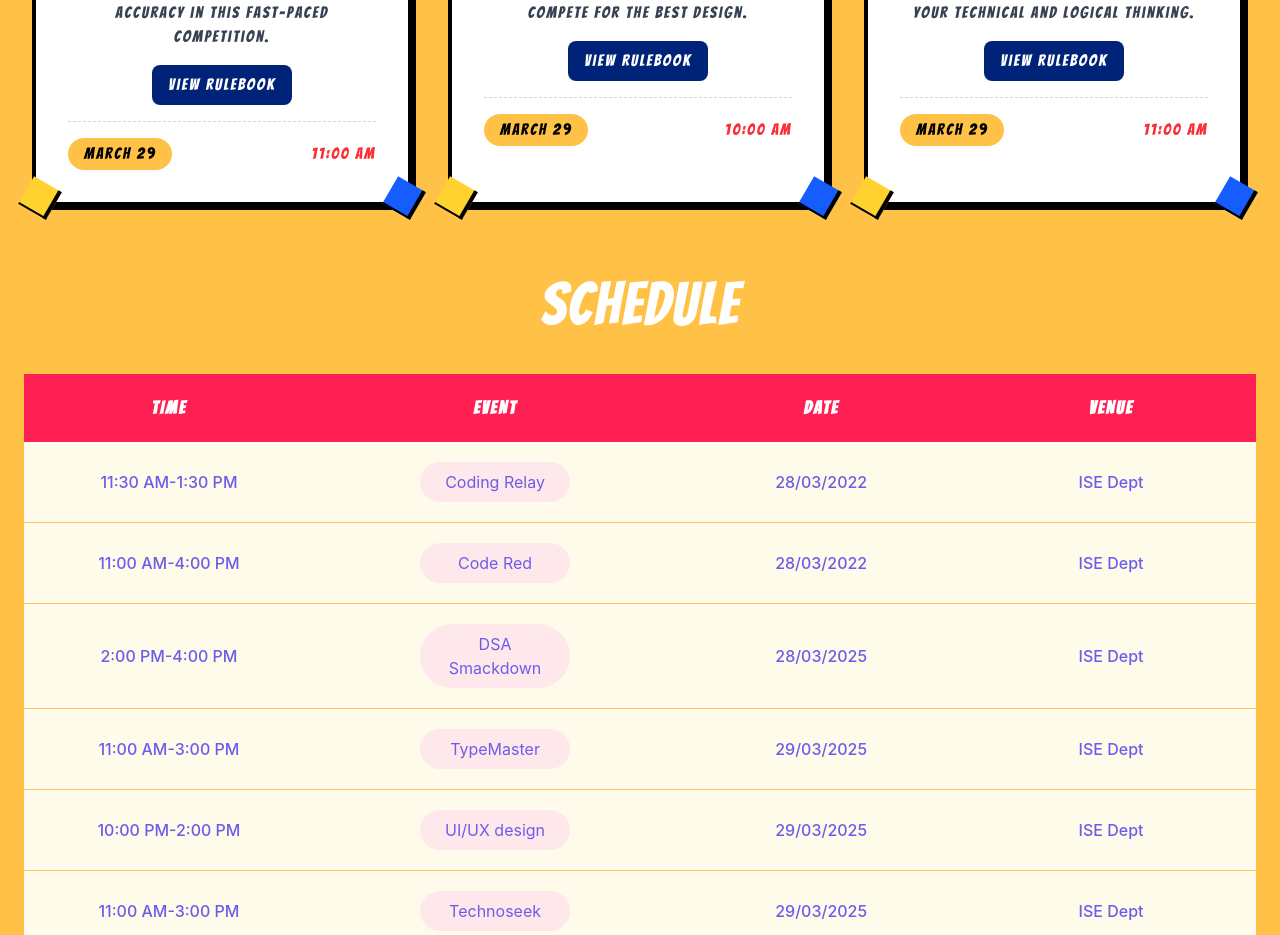
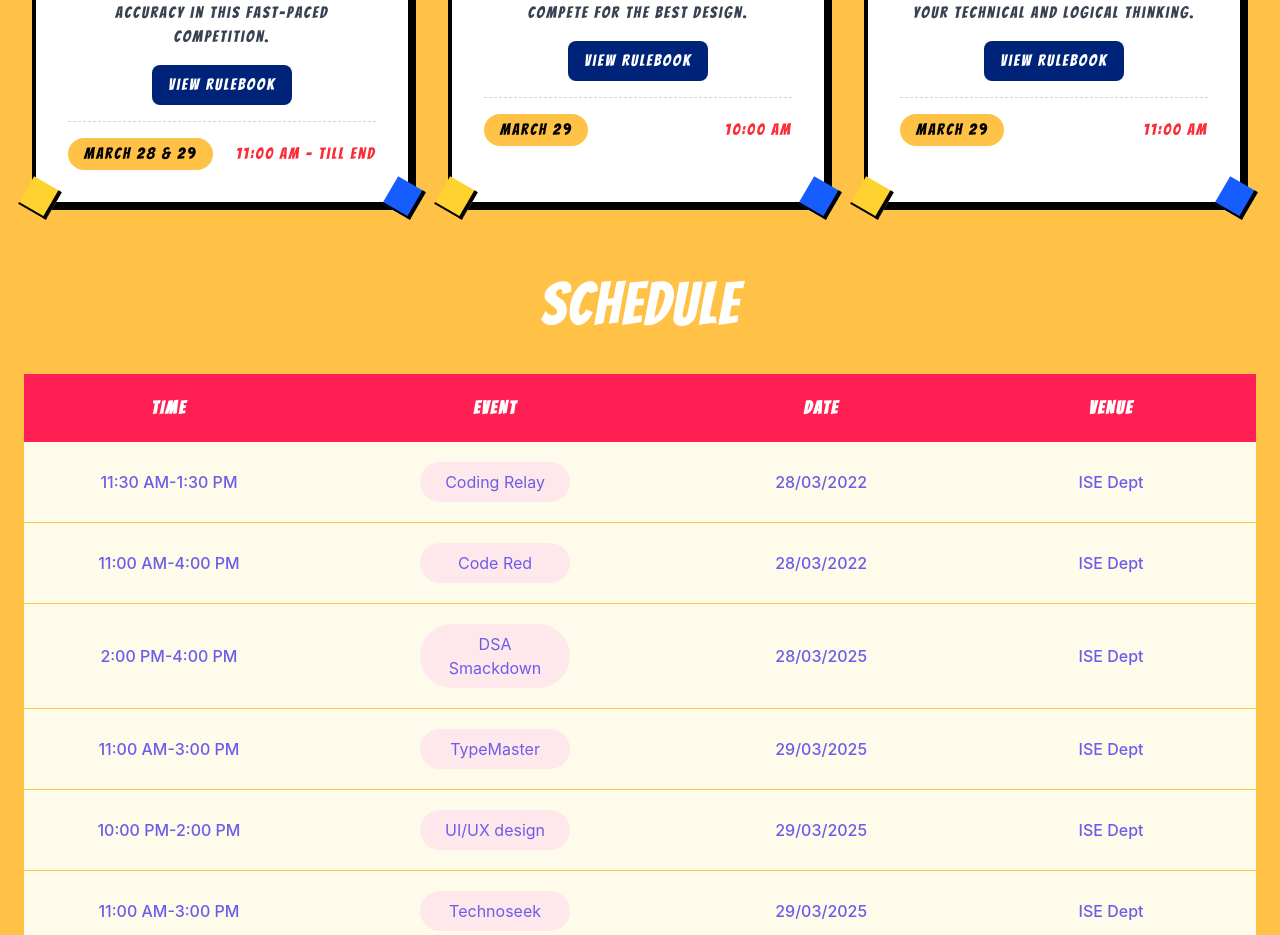
Before and after one commit to Genesis-ISE-DSCE/Catalysis3.0, a React (Vite) app in the folder frontend/: page / in a window 1280 px wide. Shown: the part 2240-3175 px from the top of the page. Built offline with nearby package versions, Linux system fonts and the light colour scheme; no server answers.

Commit message:
updates
Signed-off-by: Khushi Agrawal <149886195+khushiiagrawal@users.noreply.github.com>

```diff
--- a/frontend/src/components/Events.jsx
+++ b/frontend/src/components/Events.jsx
@@ -125,8 +125,8 @@ export function Events() {
     {
       title: "TYPEMASTER",
       description: "Show off your typing speed and accuracy in this fast-paced competition.",
-      date: "March 29",
-      time: "11:00 AM",
+      date: "March 28 & 29",
+      time: "11:00 AM - Till End",
       icon: <Keyboard size={40} />,
       delay: "600",
       pdfLink: "/pdfs/TypeMaster.pdf",
```
